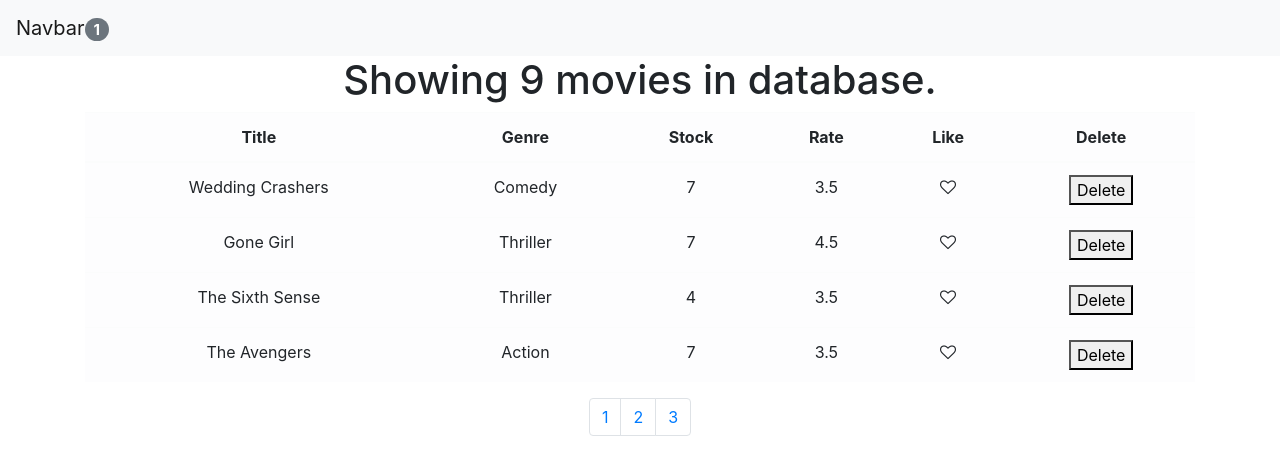
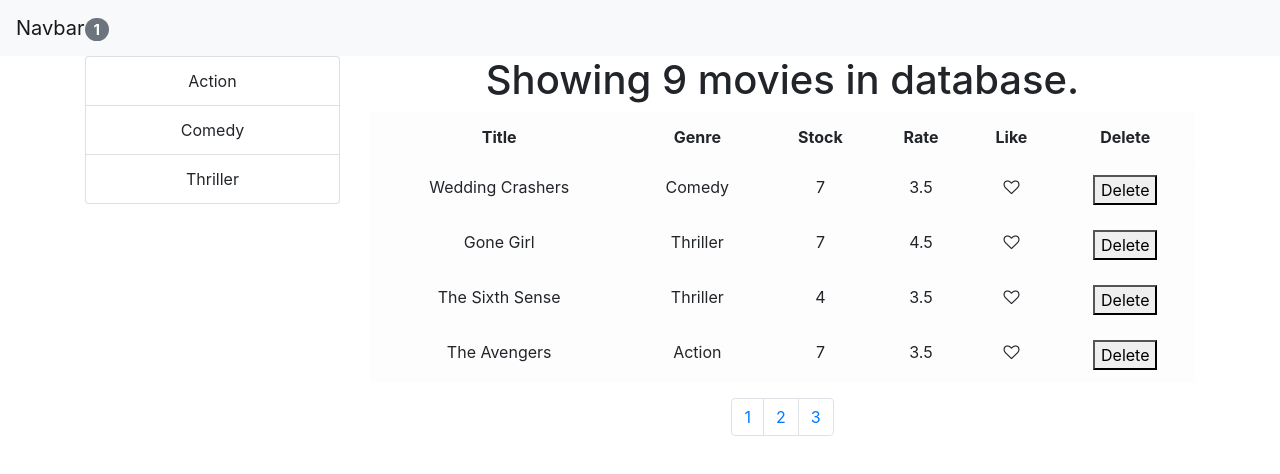
Before and after one commit to SincerelyBrittany/VidlyProject, a React (Create React App) app: page / in a window 1280 px wide. Shown: the top 474 px of the page. Built offline with nearby package versions, Linux system fonts and the light colour scheme.

Commit message:
adds listGroup

```diff
--- /dev/null
+++ b/src/Vidly/common/listGroup.jsx
@@ -0,0 +1,30 @@
+import React from "react";
+
+export default function ListGroup(props) {
+  const { genres, textProperty, valueProperty, onGenreSelect, selectedGenre } =
+    props;
+  return (
+    <ul className="list-group">
+      {genres.map((genre) => {
+        return (
+          <li
+            onClick={() => onGenreSelect(genre)}
+            key={genre[valueProperty]}
+            className={
+              genre === selectedGenre
+                ? "list-group-item active"
+                : "list-group-item"
+            }
+          >
+            {genre[textProperty]}
+          </li>
+        );
+      })}
+    </ul>
+  );
+}
+
+ListGroup.defaultProps = {
+  valueProperty: "_id",
+  textProperty: "name",
+};
--- a/src/Vidly/components/vidly.jsx
+++ b/src/Vidly/components/vidly.jsx
@@ -1,20 +1,35 @@
 import React from "react";
 import { getMovies, deleteMovie } from "../services/fakeMovieService";
+import { getGenres } from "../services/fakeGenreService";
 import Movie from "./movie";
 import Pagination from "../common/pagination";
-import { paginate } from "../../Utils/paginate";
+import ListGroup from "../common/listGroup";
+import { paginate } from "../../utils/paginate";
 
 const Vidly = () => {
   const [movies, setMovies] = React.useState([]);
+  const [genres, setGenres] = React.useState([]);
+  const [selectedGenre, setSelectedGenre] = React.useState({});
   const [pageSize, setPageSize] = React.useState(4);
   const [currentPage, setcurrentPage] = React.useState(0);
 
   React.useEffect(() => {
-    const _getMovies = async () => {
-      const _movies = await getMovies();
-      setMovies(_movies);
-    };
-    _getMovies();
+    setMovies(getMovies());
+    // const _getMovies = async () => {
+    //   const _movies = await getMovies();
+    //   setMovies(_movies);
+    // };
+
+    // const _getGenres = async () => {
+    //   const _genres = await getGenres();
+    //   setGenres(_genres);
+    // };
+    // _getMovies();
+    // _getGenres();
+  }, []);
+
+  React.useEffect(() => {
+    setGenres(getGenres());
   }, []);
 
   const handleDeleteButton = (movie) => {
@@ -34,12 +49,26 @@ const Vidly = () => {
     setcurrentPage(pageNum);
   };
 
+  const handleGenreSelect = (genre) => {
+    setSelectedGenre(genre);
+  };
+
   if (movies && movies.length === 0) return <p> There are no movies </p>;
 
   const paginatedMovies = paginate(movies, currentPage, pageSize);
   console.log(movies.length, "this is length");
   return (
-    <div>
+    <div className="row">
+      <div className="col-3">
+        <ListGroup
+          textProperty="name"
+          valueProperty="_id"
+          genres={genres}
+          selectedGenre={selectedGenre}
+          onGenreSelect={handleGenreSelect}
+        />
+      </div>
+      <div className="col">
         <h1> Showing {movies && movies.length} movies in database.</h1>
         <table className="table table-light">
           <thead>
@@ -71,6 +100,7 @@ const Vidly = () => {
           currentPage={currentPage}
         />
       </div>
+    </div>
   );
 };
 
```
Lines whose indentation alone changed are shown as unchanged.
